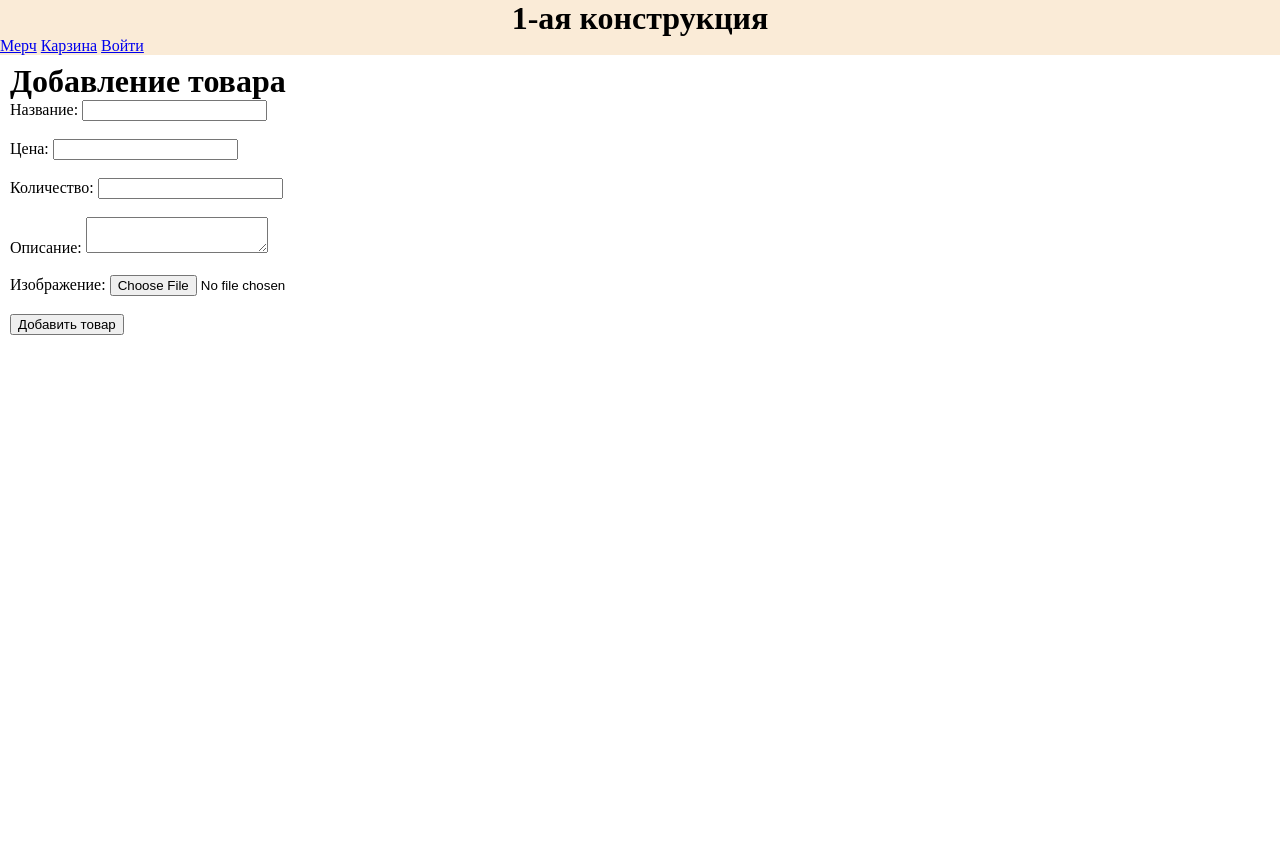
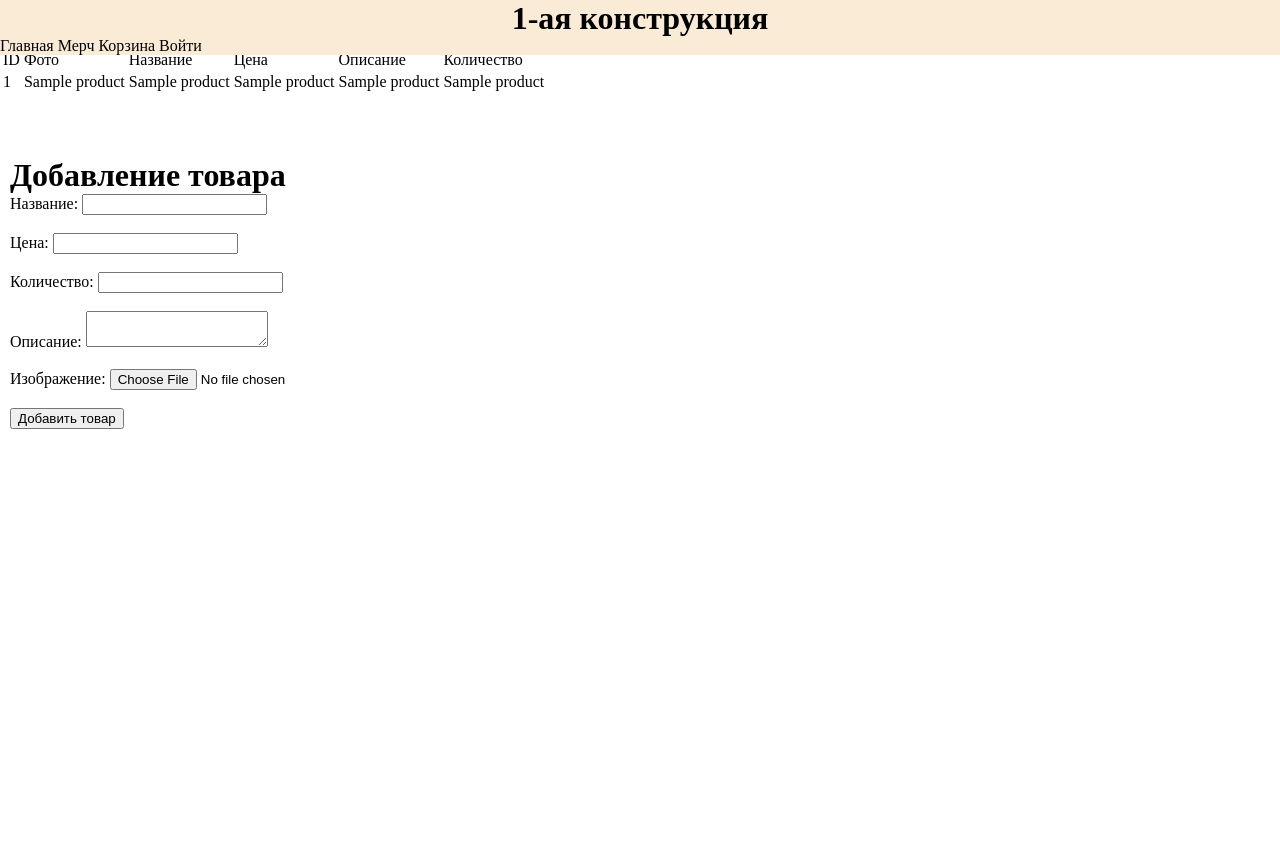
Before and after one commit to AkaZelika/1-st-construction, a Flask app: template templates/addproduct.html in a window 1280 px wide. Before the commit the page ends 335 px from the top, so only its background shows below. Run offline with Flask 3, Linux system fonts and the light colour scheme; the template is opened without the code that fills it: most values are stand-ins (such as "Sample title", 1, 10 or a date in 2020).

Commit message:
debug update
- base templates
- debug app.py

```diff
--- a/app.py
+++ b/app.py
@@ -20,39 +20,47 @@ def create_session():
 #Главная страница
 @app.route("/")
 def timetable():
-    print(1, create_session())
+    print("sesson /",create_session())
     concerts = Database().get_concerts()
     return render_template("timetable.html", concerts=concerts, admin=create_session()["data"])
 
 #Регестрация/вход
-@app.route("/login", methods=["GET", "POST"])
+@app.route("/login", methods=["GET", "POST"])#
 def login():
     if request.method=="POST":
         admin = ["romanche0800@gmail.com"]
         errors = []
+        pattern = create_session()
 
         type_login = request.form["type"]
         email = request.form["email"]
-        pattern = create_session()
         pattern["data"]["email"] = email
+        city = request.form["city"]
+        user = Users(email, city)
 
         if type_login=="login":
-            user = Users(email).get("id, city")
-            pattern["data"]["id"] = user[0]
-            pattern["data"]["city"] = user[1]
+            user_data = user.get("id, city")
+            pattern["data"]["id"] = user_data[0]
+            pattern["data"]["city"] = user_data[1]
         else:
-            city = request.form["city"]
-            user = Users(email, city).add()
-            if type(user)=="<class 'int'>":
+            if type(user.add())=="<class 'int'>":
                 pattern["data"]["id"] = user
-                pattern["data"]["city"] = city
+                if city:
+                    pattern["data"]["city"] = city
+                else:
+                    errors.append("Укажите свой город")
             else:
                 errors.append("Пользователь зарегестрирован")
+
+        carts = user.carts()
+        if carts:
+            pattern["cart"]["product"] = carts
+
         if email in admin:
             pattern["data"]["key"] = 1
 
         if len(errors)==0:
-            session["user"] = pattern       #Добавить обновление корзины для только залогиненых
+            session["user"] = pattern
             return redirect(url_for("timetable"))
         else:
             return render_template("userlogin.html", errors=errors)
@@ -60,24 +68,26 @@ def login():
         return render_template("userlogin.html")
 
 #Выход из сессии
-@app.route("/logout")
+@app.route("/logout")#
 def logout():
     session.clear()
     create_session()
     return redirect(url_for("timetable"))
 
 #Мерч магазин
-@app.route("/shop")
+@app.route("/shop")#
 def shop():
-    cart = session.get("user", {})["cart"]["product"]
+    cart = create_session()["cart"]["product"]
+    cart_values = list(cart.values())
     in_cart = []
-    for id in cart:
-        in_cart.append(get_cart_product(cart[id])[2])#######################################
+    for value in cart_values:
+        in_cart.append(Carts(id=value).item_id)
     products = Database().get_items()
+    print(products, in_cart)
     return render_template("shop.html", products=products, in_cart=in_cart, admin=create_session()["data"])
 
 #Добавить мерч
-@app.route("/add_product", methods=["GET", "POST"])
+@app.route("/add_product", methods=["GET", "POST"])#
 def add_product():
     if request.method == "POST":
         name = request.form["name"]
@@ -86,27 +96,31 @@ def add_product():
         description = request.form["description"]
         image = request.files.get("image")
 
-        filename = secure_filename(image.filename)
-        image_path = os.path.join(app.config["UPLOAD_FOLDER"], filename)
+        image_path = os.path.join(app.config["UPLOAD_FOLDER"], name)
         image.save(image_path)
 
         Items(name=name, price=price, image=image_path, description=description, count=count).add()
         print("save")
         return redirect(url_for("shop"))
     else:
-        return render_template("addproduct.html", admin=create_session()["data"])
+        return render_template("addproduct.html", admin=create_session()["data"], products=Database().get_items())
 
 #Информация о мерче
-@app.route("/product/<product_name>/<int:product_id>")
+@app.route("/product/<product_name>/<int:product_id>")#
 def product(product_name, product_id):
-    cart = session.get("user", {})["cart"]["product"]
-    if cart:
-        for id in cart:
-            count = product_in_cart(cart[id], product_id)#######################################
-    else:
-        count = 0
-    product_info = get_item(product_id, product_name)#######################################
-    return render_template("productinfo.html", product_info=product_info, count=count, admin=create_session()["data"])
+    cart = create_session()["cart"]["product"]
+    product_info = Items(id=product_id).info()
+    cart_values = list(cart.values())
+    count = 0
+
+    for value in cart_values:
+        product = Carts(id=value)
+        print(product_info[0], product.item_id)
+        if product_info[0]==product.item_id:
+            count = product.count
+            break
+
+    return render_template("productinfo.html", product_name=product_name, product_info=product_info, count=count, admin=create_session()["data"])
 
 #Добавить в карзину
 @app.route("/add_to_cart/<int:product_id>")
@@ -183,6 +197,7 @@ def add_concert():
     else:
         return render_template("addconcert.html", admin=create_session()["data"])
 
-
-
+@app.route("/test", methods=["GET", "POST"])
+def aaa():
+    return render_template("test.html", admin=create_session()["data"])
 app.run(debug=True)
--- /dev/null
+++ b/static/css/base.css
@@ -0,0 +1,160 @@
+html, body {
+    height: 100%;
+    margin: 0;
+    padding: 0;
+}
+
+.top {
+    position: absolute;
+    z-index: 999;
+    width: 100%;
+    position: fixed;
+    background-color: antiquewhite;
+}
+
+.top h1 {
+    display: flex;
+    justify-content: center;
+    margin: auto;
+}
+
+.page {
+    display: flex;
+    flex-direction: column;
+    padding-top: 6vh;
+    height: 100%;
+}
+
+.footer {
+    position: fixed;
+    margin-bottom: auto;
+    margin-top: auto;
+    bottom: 0;
+}
+
+.link {
+    display: flex;
+    border-top: 1px solid black;
+    background-color: rgb(233, 238, 241);
+    font-size: 2em;
+    padding-top: 20px;
+    padding-left: 30px;
+}
+
+.link a {
+    padding-left: 10px;
+}
+
+
+
+
+
+
+
+
+
+
+.add-concert {
+    padding-left: 10px;
+    padding-right: 10px;
+}
+
+
+
+
+
+
+
+
+
+
+.carts-products {
+    gap: 20px;
+    margin-top: 0px;
+    padding-top: 10px;
+    padding-left: 2%;
+    padding-right: 2%;
+}
+
+.cart-product {
+    border: 1px solid #ccc;
+    padding: 10px;
+    width: 250;
+    margin: 5px;
+    border-radius: 10px;
+    box-shadow: 5px 5px 10px rgba(0, 0, 0, 0.1);
+}
+
+
+
+
+
+
+
+
+
+
+.add-product {
+    padding-left: 10px;
+    padding-right: 10px;
+}
+
+.add-product h1 {
+    display: flex;
+    padding-top: 5%;
+    margin: auto;
+}
+
+
+
+
+
+
+
+
+
+
+.products{
+    display: flex;
+    flex-wrap: wrap;
+    gap: 20px;
+    margin-top: 0px;
+    padding-top: 10px;
+    padding-left: 2%;
+    padding-right: 2%;
+}
+
+.product{
+    border: 1px solid #ccc;
+    padding: 10px;
+    width: 250;
+    margin: 5px;
+    border-radius: 10px;
+    box-shadow: 5px 5px 10px rgba(0, 0, 0, 0.1);
+}
+
+a{
+    color: black;
+    text-decoration: none
+}
+
+.img {
+  position: relative;
+  width: 100%;
+  max-width: 800px;
+  overflow: hidden;
+}
+
+.img div {
+  position: absolute;
+  top: 1%;
+  left: 55%;
+  width: 45%;
+  height: 15px;
+  border-radius: 10px;
+  background: rgba(255, 255, 255, 1);
+  padding: 5px;
+  text-align: top;
+  font-size: 20px;
+  color: red;
+}
--- a/templates/addproduct.html
+++ b/templates/addproduct.html
@@ -1,27 +1,34 @@
-<!DOCTYPE html>
-<html lang="en">
-<head>
-    <meta charset="UTF-8">
-    <meta name="viewport" content="width=device-width, initial-scale=1.0">
-    <link rel="stylesheet" href="{{ url_for('static', filename='css/addproduct.css') }}">
-    <title>Добавление продукта</title>
-</head>
-<body>
-    <div class="top">
-        <h1>1-ая конструкция</h1>
-        <div>
-            {% if admin.key == 1 %}
-                <a href="/add_product">Добавить мерч</a>
-                <a href="/add_ticket">добавить концерт</a>
-            {% endif %}
-            <a href="/shop">Мерч</a>
-            <a href="/cart">Карзина</a>
-            {% if admin.id %}
-                <a href="/loguot">Выйти</a>
-            {% else %}
-                <a href="/login">Войти</a>
-            {% endif %}
-        </div>
+{% extends"base.html" %}
+
+{% block title %}Добавление продукта{% endblock %}
+
+{% block page %}
+    <div class="shop-products">
+        <table class="correct-products">
+            <thead>
+                <tr>
+                    <td>ID</td>
+                    <td>Фото</td>
+                    <td>Название</td>
+                    <td>Цена</td>
+                    <td>Описание</td>
+                    <td>Количество</td>
+                    <td></td>
+                </tr>
+            </thead>
+            <tbody>
+                {% for product in products %}
+                    <tr>
+                        <td>{{ product[0] }}</td>
+                        <td>{{ product[1] }}</td>
+                        <td>{{ product[2] }}</td>
+                        <td>{{ product[3] }}</td>
+                        <td>{{ product[4] }}</td>
+                        <td>{{ product[5] }}</td>
+                    </tr>
+                {% endfor %}
+            </tbody>
+        </table>
     </div>
     <div class="add-product">
         <h1>Добавление товара</h1>
@@ -44,5 +51,4 @@
             <input type="submit" value="Добавить товар">
         </form>
     </div>
-</body>
-</html>
+{% endblock %}
--- /dev/null
+++ b/templates/base.html
@@ -0,0 +1,57 @@
+<!DOCTYPE html>
+<html lang="ru">
+<head>
+    <meta charset="UTF-8">
+    <meta name="viewport" content="width=device-width, initial-scale=1.0">
+    <link rel="stylesheet" href="{{ url_for('static', filename='css/base.css') }}">
+    <title>{% block title %}{% endblock %}</title>
+</head>
+<body>
+    <div class="top">
+        <h1>1-ая конструкция</h1>
+        <div>
+            {% if self.title()!="1-ая конструкция" %}
+                <a href="/">Главная</a>
+            {% endif %}
+
+            {% if admin.key == 1 %}
+                {% if self.title()!="Добавление продукта" %}
+                    <a href="/add_product">Добавить мерч</a>
+                {% endif %}
+                {% if self.title()!="Добавление концерта" %}
+                    <a href="/add_concert">Добавить концерт</a>
+                {% endif %}
+            {% endif %}
+            {% if self.title()!="Мерч" %}
+                <a href="/shop">Мерч</a>
+            {% endif %}
+            {% if self.title()!="Корзина" %}
+                <a href="/cart">Корзина</a>
+            {% endif %}
+
+            {% if admin.id %}
+                <a href="/logout">Выйти</a>
+            {% else %}
+                <a href="/login">Войти</a>
+            {% endif %}
+        </div>
+    </div>
+    <div class="page">
+        {% block page %}
+        {% endblock %}
+        {% if self.title()!="Добавление продукта" and self.title()!="Добавление концерта" %}
+    </div>
+            <footer>
+                <div class="link">
+                    Наши социальные сети:
+                    <div>
+                        <a href="https://vk.com/firstconst" target="_blank">
+                            <img src="{{ url_for('static', filename='vk.png') }}" alt="vk" width="50px">
+                        </a>
+                    </div>
+                </div>
+            </footer>
+        {% endif %}
+
+</body>
+</html>
```
Also changed, not shown: database.py (+31 -9 lines), templates/addconcert.html (+8 -27 lines), templates/buyticket.html (+6 -11 lines), templates/cart.html (+10 -29 lines), templates/productinfo.html (+8 -27 lines), templates/shop.html (+8 -27 lines).
